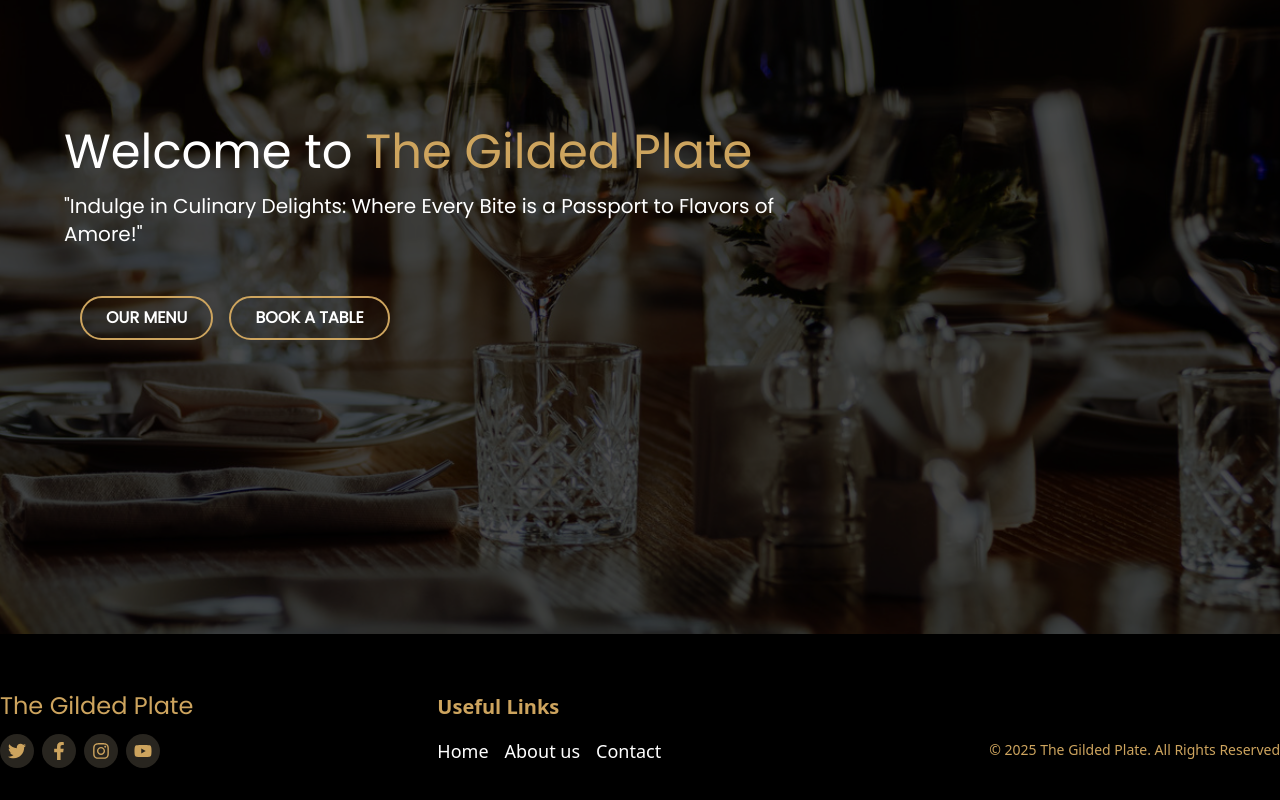
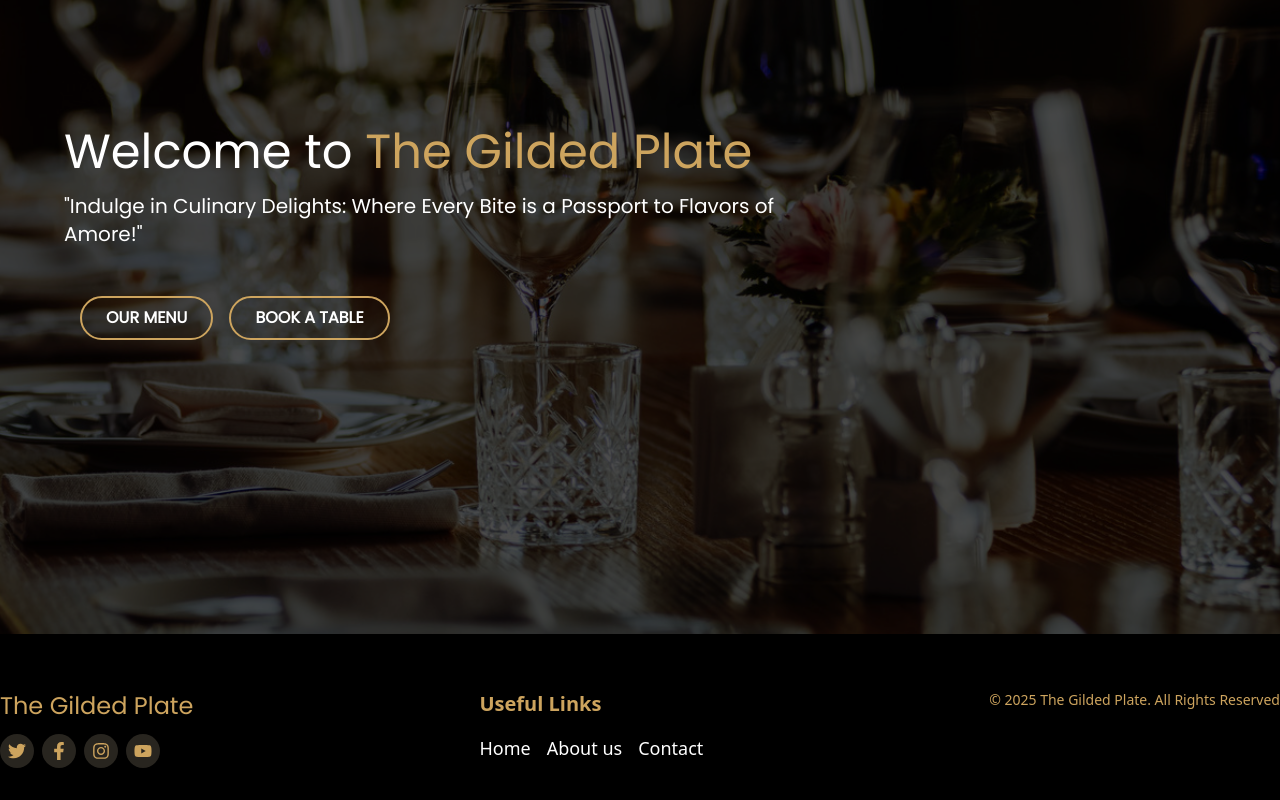
Before and after one commit to dataMichelle/gildedplate, a Next.js app: page / in a window 1280 px wide. Shown: the part 166-966 px from the top of the page. Built offline with nearby package versions, Linux system fonts and the light colour scheme.

Commit message:
fixed footer spacing

```diff
--- a/components/Footer.jsx
+++ b/components/Footer.jsx
@@ -3,9 +3,7 @@ import { FaTwitter, FaFacebookF, FaInstagram, FaYoutube } from "react-icons/fa";
 export default function Footer() {
   return (
     <footer className="bg-black text-[#cda45e] text-lg pt-6">
-      <div className="container mx-auto grid grid-cols-1 md:grid-cols-3 gap-8 items-center px-4 py-6 md:px-0 md:py-8">
-        {" "}
-        {/* Add padding for mobile, remove for desktop */}
+      <div className="container mx-auto flex flex-col md:flex-row justify-between items-start px-4 py-6 md:px-0 md:py-8">
         {/* Footer Info */}
         <div className="footer-info">
           <h3 className="text-2xl font-poppins text-[#cda45e]">
@@ -79,7 +77,7 @@ export default function Footer() {
           </ul>
         </div>
         {/* Copyright */}
-        <div className="footer-copyright text-right self-end">
+        <div className="footer-copyright text-right">
           <p className="mb-2 text-sm">
             © 2025 The Gilded Plate. All Rights Reserved
           </p>
```
